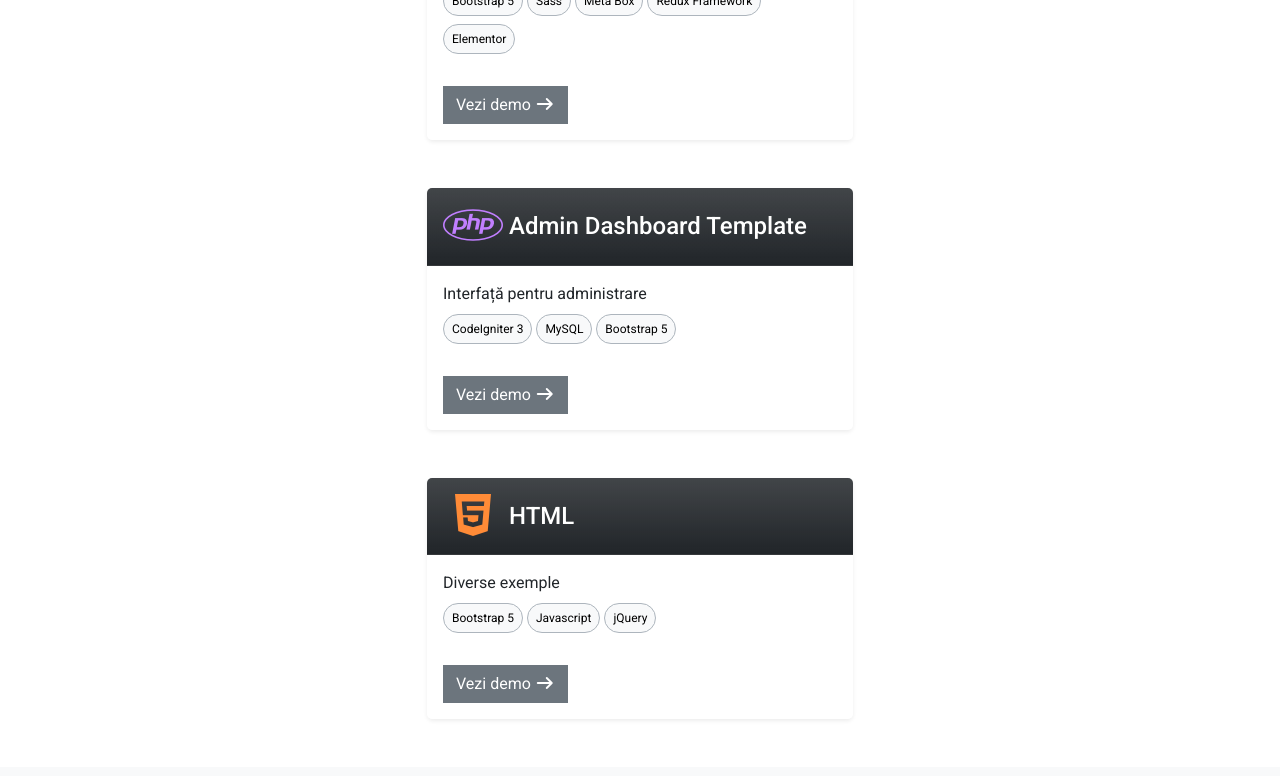
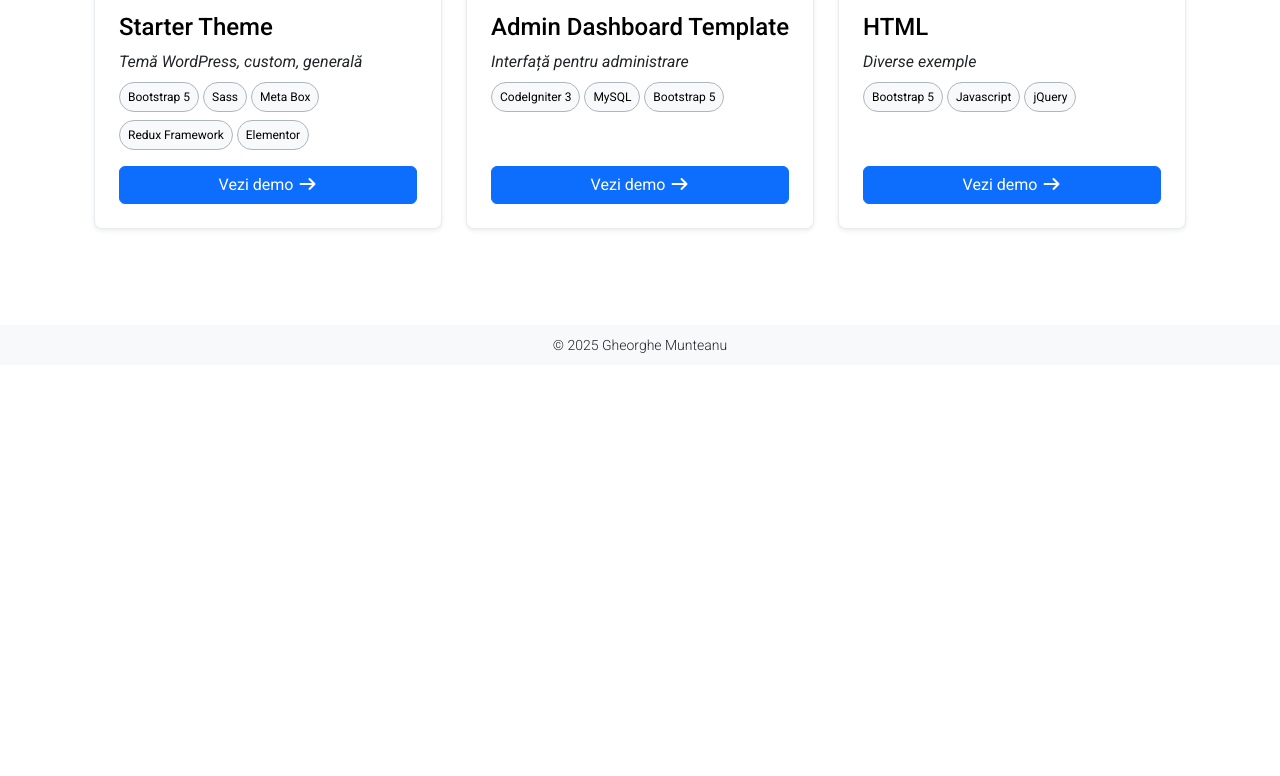
Before and after one commit to gm68/start, a plain HTML site: page index.html in a window 1280 px wide. Shown: the part 297-1073 px from the top of the page. After the commit the page ends 800 px from the top, so only its background shows below. Drawn offline with nearby package versions, Linux system fonts and the light colour scheme.

Commit message:
refactor2

```diff
--- a/index.html
+++ b/index.html
@@ -15,7 +15,65 @@
   </header>
 
   <main>
-    <div class="container" style="max-width: 450px;">
+
+
+
+    <div class="container px-4 py-5" id="featured-3">
+
+      <div class="row g-4 py-5 row-cols-1 row-cols-lg-3">
+        <div class="feature col">
+          <div class="bg-white p-4 border border-light-subtle rounded-3 shadow-sm d-flex flex-column h-100">
+            <div class="feature-icon d-inline-flex align-items-center justify-content-center bg-dark fs-2 mb-3" style="width: 4rem;height: 4rem;border-radius: .4rem;">
+              <i class="fa-brands fa-wordpress-simple color-blue"></i>
+            </div>
+            <h3 class="fs-4 text-body-emphasis">Starter Theme</h3>
+            <div class="mb-2"><em>Temă WordPress, custom, generală</em></div>
+            <div class="mb-2">
+              <span class="badge rounded-pill text-bg-light border border-dark-subtle fw-normal p-2 mb-2">Bootstrap 5</span>
+              <span class="badge rounded-pill text-bg-light border border-dark-subtle fw-normal p-2 mb-2">Sass</span>
+              <span class="badge rounded-pill text-bg-light border border-dark-subtle fw-normal p-2 mb-2">Meta Box</span>
+              <span class="badge rounded-pill text-bg-light border border-dark-subtle fw-normal p-2 mb-2">Redux Framework</span>
+              <span class="badge rounded-pill text-bg-light border border-dark-subtle fw-normal p-2 mb-2">Elementor</span>
+            </div>
+            <a href="#" class="btn btn-primary mt-auto">Vezi demo  <i class="fa-solid fa-arrow-right"></i></a>
+        </div>
+        </div>
+        <div class="feature col">
+          <div class="bg-white p-4 border border-light-subtle rounded-3 shadow-sm d-flex flex-column h-100">
+            <div class="feature-icon d-inline-flex align-items-center justify-content-center bg-dark fs-2 mb-3" style="width: 4rem;height: 4rem;border-radius: .4rem;">
+              <i class="fa-brands fa-php color-purple"></i>
+            </div>
+            <h3 class="fs-4 text-body-emphasis">Admin Dashboard Template</h3>
+            <div class="mb-2"><em>Interfață pentru administrare</em></div>
+            <div class="mb-2">
+              <span class="badge rounded-pill text-bg-light border border-dark-subtle fw-normal p-2 mb-2">CodeIgniter 3</span>
+              <span class="badge rounded-pill text-bg-light border border-dark-subtle fw-normal p-2 mb-2">MySQL</span>
+              <span class="badge rounded-pill text-bg-light border border-dark-subtle fw-normal p-2 mb-2">Bootstrap 5</span>
+            </div>
+            <a href="#" class="btn btn-primary mt-auto">Vezi demo  <i class="fa-solid fa-arrow-right"></i></a>
+          </div>
+        </div>
+        <div class="feature col">
+          <div class="bg-white p-4 border border-light-subtle rounded-3 shadow-sm d-flex flex-column h-100">
+            <div class="feature-icon d-inline-flex align-items-center justify-content-center bg-dark fs-2 mb-3" style="width: 4rem;height: 4rem;border-radius: .4rem;">
+              <i class="fa-brands fa-html5 color-orange"></i>
+            </div>
+            <h3 class="fs-4 text-body-emphasis">HTML</h3>
+            <div class="mb-2"><em>Diverse exemple</em></div>
+            <div class="mb-2">
+              <span class="badge rounded-pill text-bg-light border border-dark-subtle fw-normal p-2 mb-2">Bootstrap 5</span>
+              <span class="badge rounded-pill text-bg-light border border-dark-subtle fw-normal p-2 mb-2">Javascript</span>
+              <span class="badge rounded-pill text-bg-light border border-dark-subtle fw-normal p-2 mb-2">jQuery</span>
+            </div>
+            <a href="html" class="btn btn-primary mt-auto" target="_blank">Vezi demo  <i class="fa-solid fa-arrow-right"></i></a>
+          </div>
+        </div>
+      </div>
+    </div>
+
+
+
+    <!--<div class="container" style="max-width: 450px;">
       <div class="row g-5 py-5 row-cols-1 row-cols-lg-1">
         <div class="feature col">
           <div class="card h-100 border-0 shadow-sm">
@@ -74,7 +132,10 @@
           </div>
         </div>
       </div>
-    </div>
+    </div>-->
+
+
+
   </main>
 
   <footer class="bg-light py-2">
```
Also changed, not shown: 1 other file.
